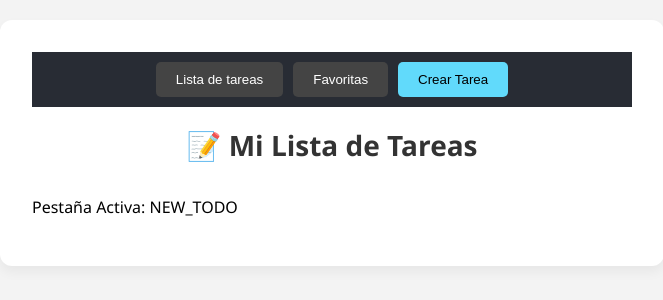
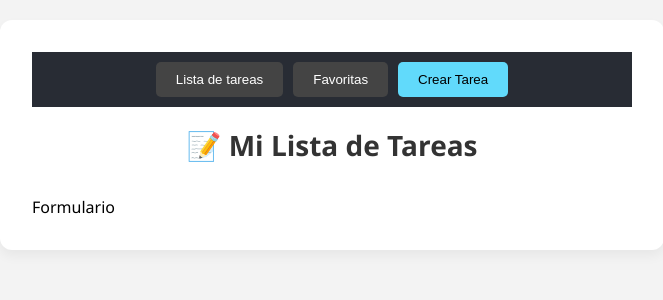
Before and after one commit to soyjuanmacias/react-todo-app-educational, a React (Vite) app: page / in a window 1280 px wide. Both pictures are taken after a click on the button "Crear Tarea". Shown: the top 300 px of the page, without its empty margins (308-971 px from the left). Built offline with nearby package versions, Linux system fonts and the light colour scheme.

Commit message:
fix(Navigation): fix navigation issues in tabs

```diff
--- a/src/App.jsx
+++ b/src/App.jsx
@@ -2,18 +2,17 @@ import { useState } from "react";
 import "./App.css";
 import { Navigation } from "./components/Navigation/Navigation";
 import { Tabs } from "./components/Navigation/Tabs";
-
-const INITAL_TAB = Object.keys(Tabs)[0]; // TODOS
+import { TodoForm } from "./components/TodoForm/TodoForm";
 
 export const App = () => {
-    const [activeTab, setActiveTab] = useState(INITAL_TAB);
+    const [activeTab, setActiveTab] = useState(Tabs.TODOS);
 
     return (
         <div className="app-container">
             <Navigation activeTab={activeTab} setActiveTab={setActiveTab} />
             <h1 className="app-title">📝 Mi Lista de Tareas</h1>
 
-            <p>Pestaña Activa: {activeTab}</p>
+            {activeTab === Tabs.NEW_TODO && <TodoForm />}
         </div>
     );
 };
--- a/src/components/Navigation/Navigation.jsx
+++ b/src/components/Navigation/Navigation.jsx
@@ -8,8 +8,8 @@ export const Navigation = ({ activeTab, setActiveTab }) => {
                 return (
                     <button
                         key={property}
-                        className={`tab ${activeTab === property ? "active" : ""}`}
-                        onClick={() => setActiveTab(property)}
+                        className={`tab ${activeTab === value ? "active" : ""}`}
+                        onClick={() => setActiveTab(value)}
                     >
                         {value}
                     </button>
--- /dev/null
+++ b/src/components/TodoForm/TodoForm.jsx
@@ -0,0 +1,3 @@
+export const TodoForm = () => {
+    return <div>Formulario</div>
+};
```
